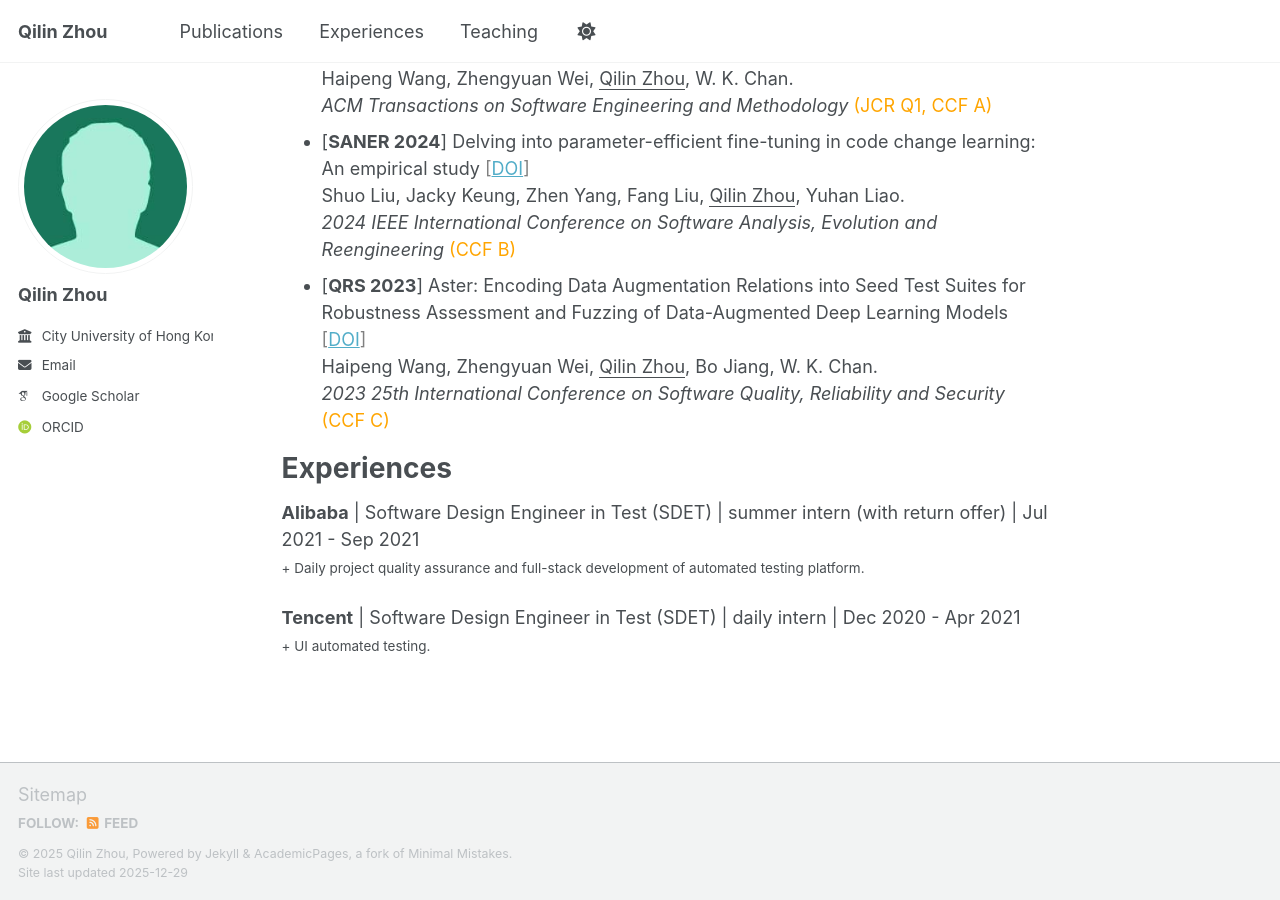
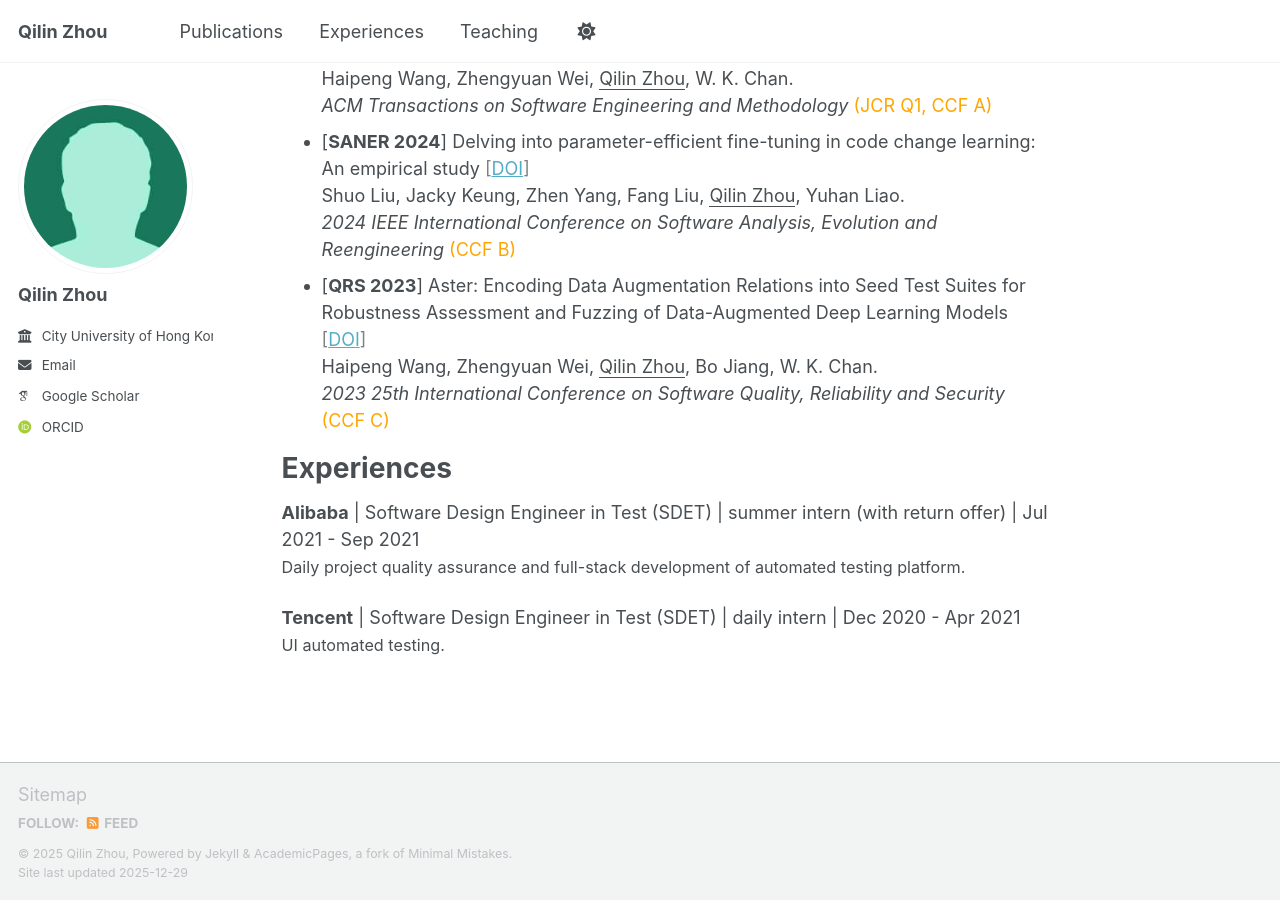
Before and after one commit to qilin-zhou/qilin-zhou.github.io, a Jekyll site: the page built from _pages/about.md, in a window 1280 px wide and 900 px high, scrolled down 1055 px. Built offline with Jekyll 4.4.1, drawn with Linux system fonts in a browser that asks for light colours; some web fonts are replaced; a script bundle is joined from its source files by our own code; library files that are not in the unit come from our copies.

Commit message:
Update about.md

```diff
--- a/_pages/about.md
+++ b/_pages/about.md
@@ -42,7 +42,7 @@ Experiences
 ======
 
 **Alibaba** | Software Design Engineer in Test (SDET) | summer intern (with return offer) | Jul 2021 - Sep 2021
-<small em>+ Daily project quality assurance and full-stack development of automated testing platform.<small em>
+<span style="font-size: 90%;"> Daily project quality assurance and full-stack development of automated testing platform.</span>
 
 **Tencent** | Software Design Engineer in Test (SDET) | daily intern | Dec 2020 - Apr 2021
-<small em>+ UI automated testing.<small em>
+<span style="font-size: 90%;"> UI automated testing.</span>
```
